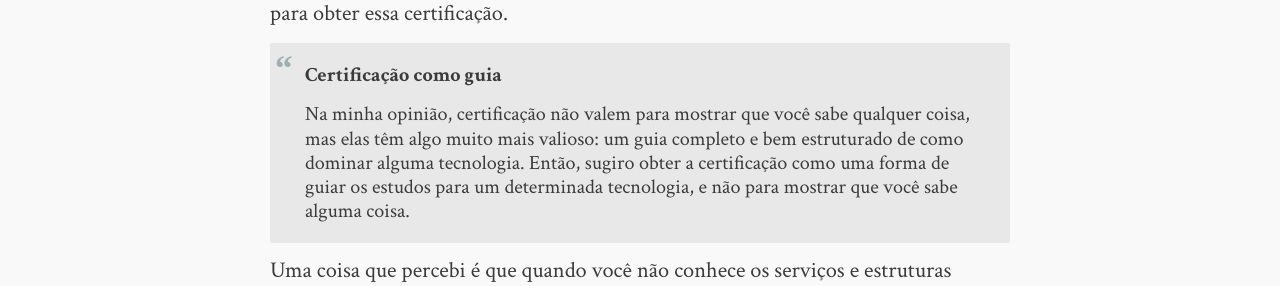
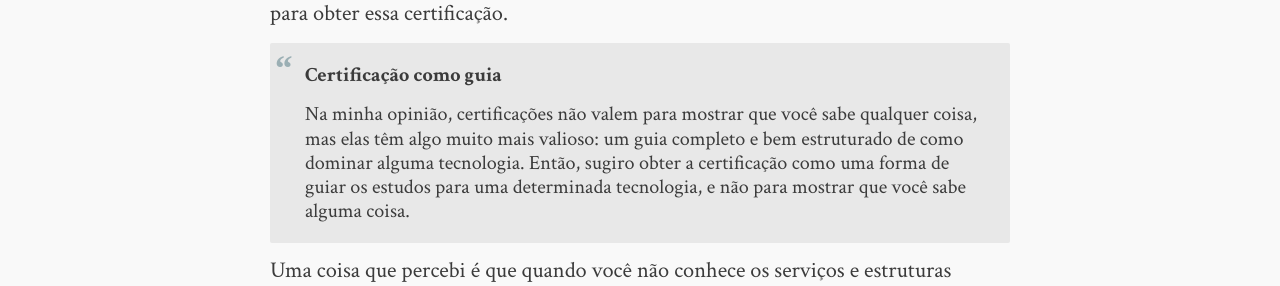
Before and after one commit to andrenmaia/anmaia.com.br, a Jekyll site: the page built from _posts/2020-05-11-certificacao-aws.md, in a window 1280 px wide and 900 px high. Shown: the part 367-653 px from the top of the window. Built offline with Jekyll 4.4.1, drawn with Linux system fonts in a browser that asks for light colours; nearby versions of some CDN libraries; comment, search, counter and statistics services are not loaded.

Commit message:
Fix typo

```diff
--- a/_posts/2020-05-11-certificacao-aws.md
+++ b/_posts/2020-05-11-certificacao-aws.md
@@ -16,10 +16,10 @@ para obter essa certificação.
 
 > **Certificação como guia**
 >
-> Na minha opinião, certificação não valem para mostrar que você sabe qualquer
+> Na minha opinião, certificações não valem para mostrar que você sabe qualquer
 > coisa, mas elas têm algo muito mais valioso: um guia completo e bem estruturado
 > de como dominar alguma tecnologia. Então, sugiro obter a certificação como uma
-> forma de guiar os estudos para um determinada tecnologia, e não para mostrar que
+> forma de guiar os estudos para uma determinada tecnologia, e não para mostrar que
 > você sabe alguma coisa.
 
 Uma coisa que percebi é que quando você não conhece os serviços e estruturas
```
